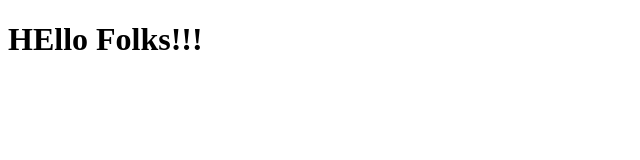
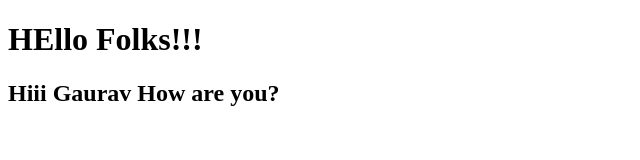
Before and after one commit to loveneeshdhir/TOS-GLBAJAJ, a plain HTML site: page index.html in a window 1280 px wide. Shown: the whole page, without its empty margins (0-640 px from the left). Drawn offline with Linux system fonts and the light colour scheme.

Commit message:
edited index.html

```diff
--- a/index.html
+++ b/index.html
@@ -4,5 +4,6 @@
 </head>
 <body>
   <h1>HEllo Folks!!!</h1>
+  <h2>Hiii Gaurav How are you?</h2>
 </body>
 </html>
```
